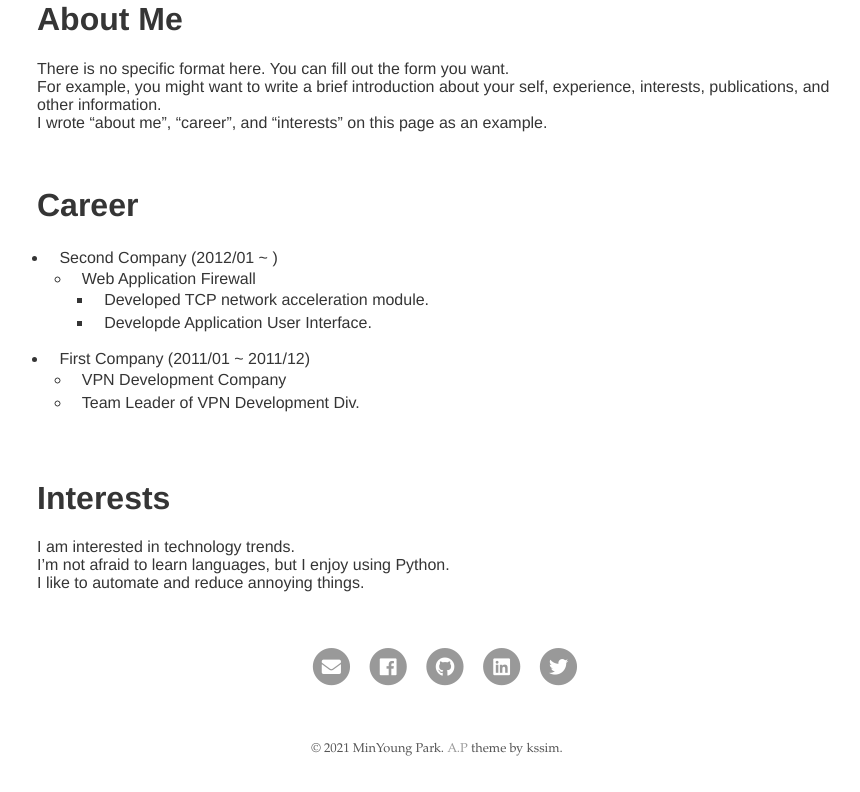
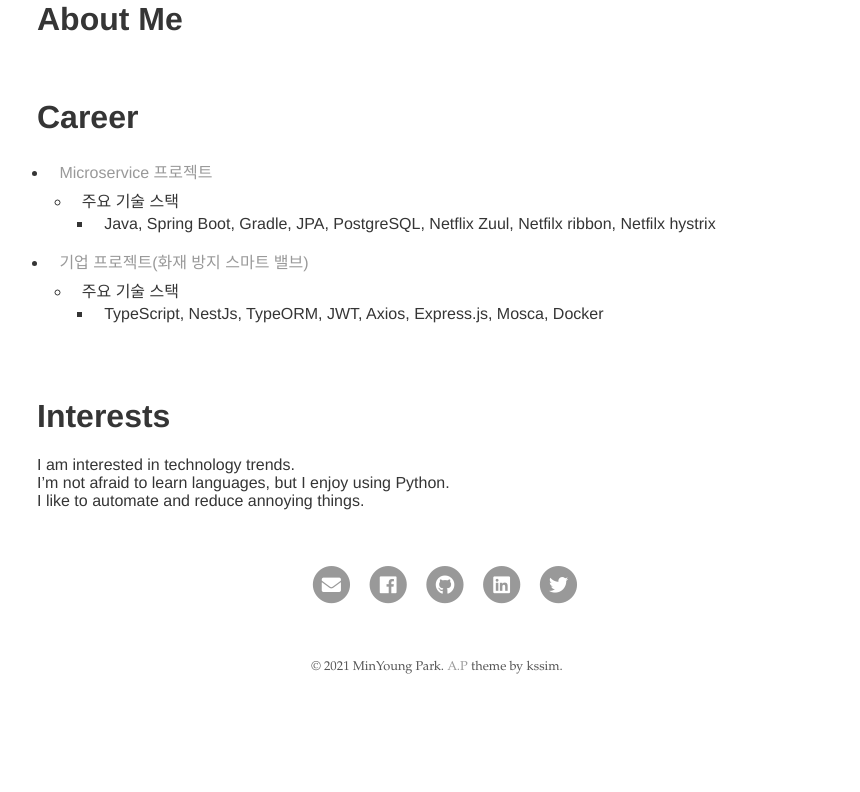
Before and after one commit to wisoftMY/wisoftMY.github.io, a Jekyll site: the page built from index.md, in a window 1280 px wide. Shown: the part 243-1035 px from the top of the page, without its empty margins (203-1063 px from the left). Built offline with Jekyll 4.4.1, drawn with Linux system fonts in a browser that asks for light colours; our own code applies the rules of GitHub Pages for plain Markdown files; after the commit the page ends 953 px from its top, so only the background shows below that.

Commit message:
page update

```diff
--- a/_config.yml
+++ b/_config.yml
@@ -37,20 +37,7 @@ social:
   youtube:
   default_txt: "Follow On"
 
-# Protfolio Schema
----
-layout: Microservice 프로젝트
-title: https://www.notion.so/wsminyoung/Microservice-a90dd575cff04f0c81ec4717762d353a
-info:
-tech:
-type:
----
-layout: 기업 프로젝트(화재 방지 스마트 밸브)
-title: https://www.notion.so/wsminyoung/a7da5e4e073d4d18860b3f4785333b7d
-info:
-tech:
-type:
----
+
 # Build settings
 markdown: kramdown
 
--- a/index.md
+++ b/index.md
@@ -3,20 +3,16 @@ layout: about
 ---
 
 # About Me
-There is no specific format here. You can fill out the form you want.
-For example, you might want to write a brief introduction about your self, experience, interests, publications, and other information.
-I wrote "about me", "career", and "interests" on this page as an example.
 
 <br/>
 
 # Career
-* Second Company (2012/01 ~ )
-  * Web Application Firewall
-    * Developed TCP network acceleration module.
-    * Developde Application User Interface.
-* First Company (2011/01 ~ 2011/12)
-  * VPN Development Company
-  * Team Leader of VPN Development Div.
+* [Microservice 프로젝트](https://www.notion.so/wsminyoung/Microservice-a90dd575cff04f0c81ec4717762d353a)
+  * 주요 기술 스택
+    * Java, Spring Boot, Gradle, JPA, PostgreSQL, Netflix Zuul, Netfilx ribbon, Netfilx hystrix
+* [기업 프로젝트(화재 방지 스마트 밸브)](https://www.notion.so/wsminyoung/a7da5e4e073d4d18860b3f4785333b7d)
+  * 주요 기술 스택
+    * TypeScript, NestJs, TypeORM, JWT, Axios, Express.js, Mosca, Docker
 
 <br/>
 
```
